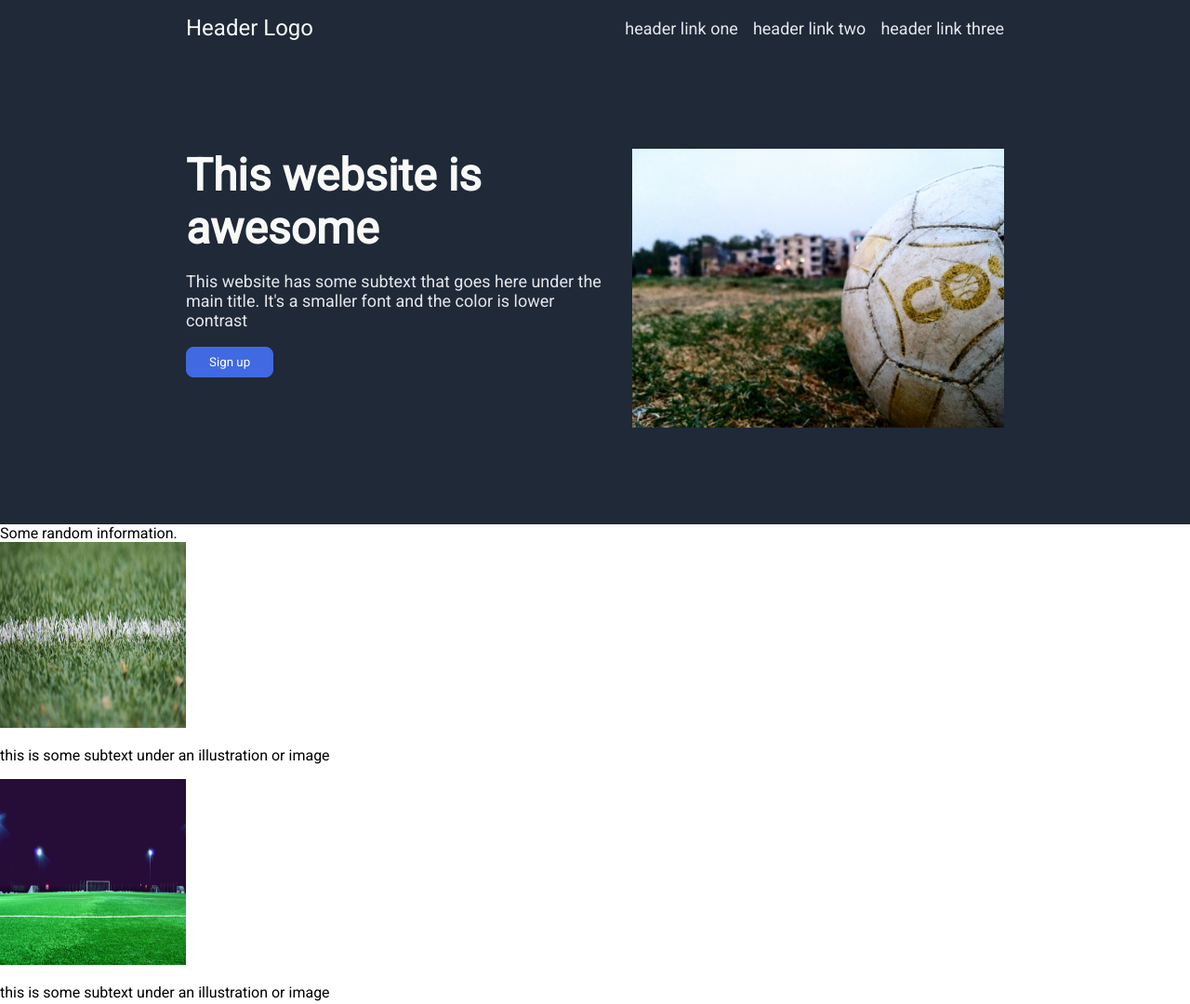
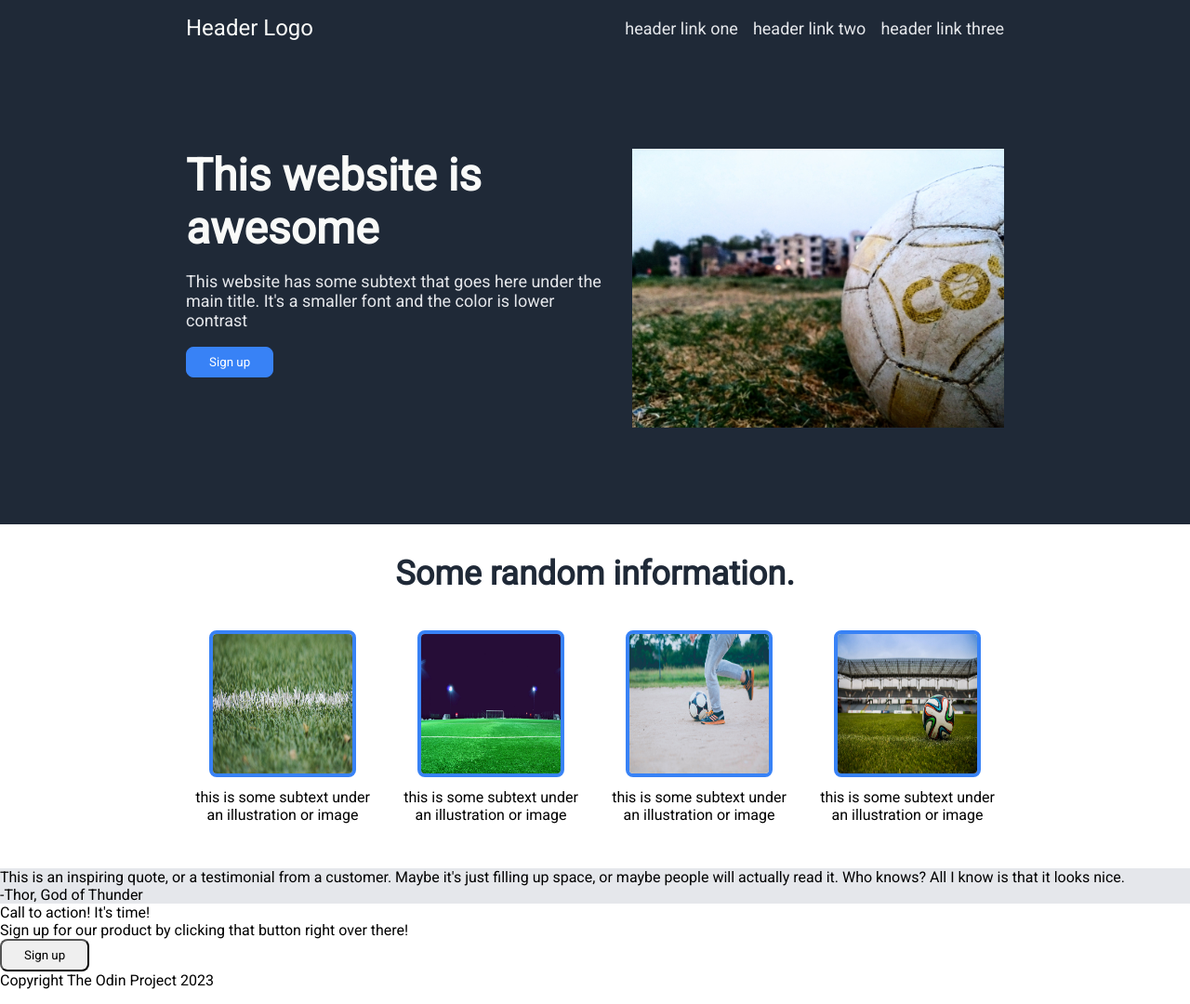
Before and after one commit to Leanhj/odin-landing-page, a plain HTML site: page index.html in a window 1280 px wide. Shown: the top 1080 px of the page at 93% size. Drawn offline with Linux system fonts and the light colour scheme.

Commit message:
Finish info template

```diff
--- a/index.html
+++ b/index.html
@@ -40,19 +40,19 @@
     <div class="four-imgs">
       <div class="img1">
         <img src="./images/pexels-fabricio-trujillo-54567.jpg" alt="Green football pitch">
-        <p>this is some subtext under an illustration or image</p>
+        <div>this is some subtext under an illustration or image</div>
       </div>
       <div class="img2">
         <img src="./images/pexels-jonathan-petersson-399187.jpg" alt="Night football pitch">
-        <p>this is some subtext under an illustration or image</p>
+        <div>this is some subtext under an illustration or image</div>
       </div>
       <div class="img3">
         <img src="./images/pexels-markus-spiske-168872.jpg" alt="Kicking a football">
-        <p>this is some subtext under an illustration or image</p>
+        <div>this is some subtext under an illustration or image</div>
       </div>
       <div class="img4">
         <img src="./images/pexels-pixabay-46798.jpg" alt="Football in a stadium">
-        <p>this is some subtext under an illustration or image</p>
+        <div>this is some subtext under an illustration or image</div>
       </div>
     </div>
   </div>
--- a/style.css
+++ b/style.css
@@ -17,8 +17,10 @@ head {
 }
 
 .four-imgs img {
-    width: 200px;
-    height: 200px;
+    width: 150px;
+    height: 150px;
+    border: 4px solid #3882F6;
+    border-radius: 8px;
 }
 
 ul {
@@ -31,7 +33,7 @@ ul {
 
 h1 {
     font-size: 48px;
-    font-weight: bold;
+    font-weight: 800;
     color: #F9FAF8;
     margin: 0;
 }
@@ -73,9 +75,36 @@ button {
 }
 
 .main-text button {
-    background-color: royalblue;
-    border: 1px solid royalblue;
+    background-color: #3882F6;
+    border: 1px solid #3882F6;
     color: white;
+}
+
+.info {
+    padding: 0 200px;
+    margin: 32px 0;
+    display: flex;
+    flex-direction: column;
+}
+
+.info-title {
+    font-size: 36px;
+    font-weight: 800;
+    color: #1F2937;
+    text-align: center;
+    margin-bottom: 32px;
+}
+
+.four-imgs {
+    display: flex;
+    justify-content: center;
+    align-items: center;
+    gap: 16px;
+}
+
+.four-imgs div {
+    margin: 8px 0;
+    text-align: center;
 }
 
 .quote {
```
